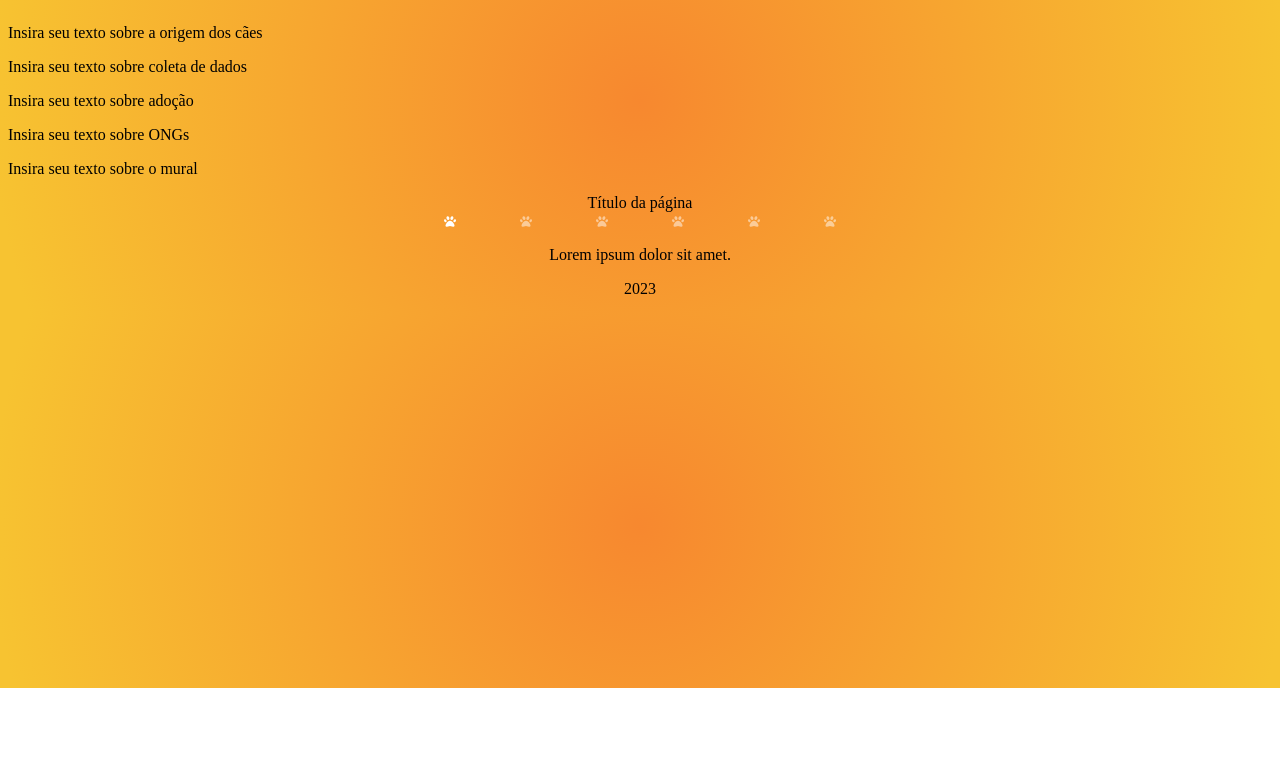
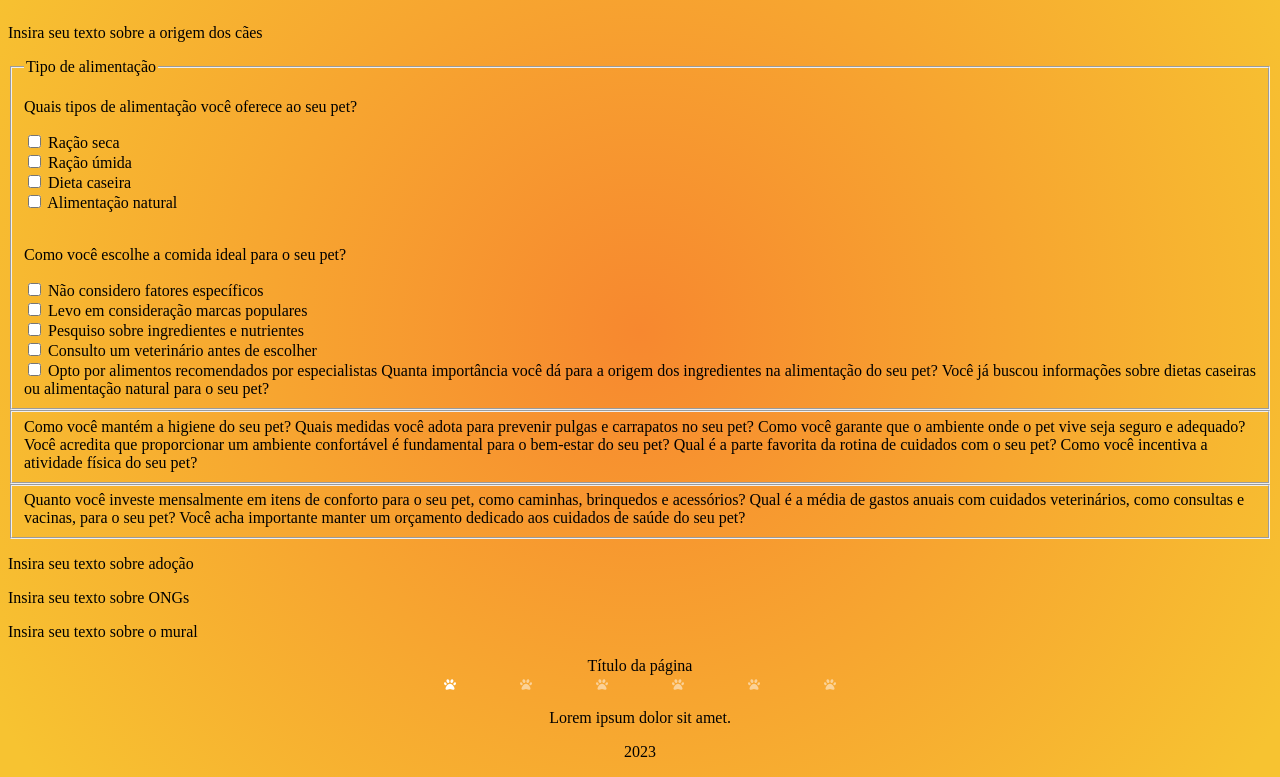
Before and after one commit to Grupo-4-Proz/infocao, a plain HTML site: page index.html in a window 1280 px wide. Shown: the part 112-889 px from the top of the page. Before the commit the page ends 800 px from the top, so only its background shows below. Drawn offline with nearby package versions, Linux system fonts and the light colour scheme.

Commit message:
formulario de interação iniciado

```diff
--- a/index.html
+++ b/index.html
@@ -34,7 +34,59 @@
         </section>
         <!-- Seção: Coleta de Dados (Aline) -->
         <section class="coleta_dados">
-            <p>Insira seu texto sobre coleta de dados</p>
+            <form action=""method="post"></form>
+                <fieldset id="alimentacao">
+                    <legend>Tipo de alimentação</legend>
+                    <p>Quais tipos de alimentação você oferece ao seu pet?</p>
+                    <input type="checkbox" name="tipos_alimentacao" value="racao_seca">
+                    <label for="tipos_alimentacao">Ração seca</label>
+                    <br>
+                    <input type="checkbox" name="tipos_alimentacao" value="racao_umida">
+                    <label for="tipos_alimentacao">Ração úmida</label>
+                    <br>
+                    <input type="checkbox" name="tipos_alimentacao" value="dieta_caseira">
+                    <label for="tipos_alimentacao">Dieta caseira</label>
+                    <br>
+                    <input type="checkbox" name="tipos_alimentacao" value="alimentacao_natural">
+                    <label for="tipos_alimentacao">Alimentação natural</label>
+                    <br>
+                    <br>
+                    <p>Como você escolhe a comida ideal para o seu pet?</p>
+                    <input type="checkbox" name="escolha_alimento" value="sem_preferencias">
+                    <label for="escolha_alimento">Não considero fatores específicos</label>
+                    <br>
+                    <input type="checkbox" name="escolha_alimento" value="marcas_populares">
+                    <label for="escolha_alimento">Levo em consideração marcas populares</label>
+                    <br>
+                    <input type="checkbox" name="escolha_alimento" value="ingredientes_nutrientes">
+                    <label for="escolha_alimento">Pesquiso sobre ingredientes e nutrientes</label>
+                    <br>
+                    <input type="checkbox" name="escolha_alimento" value="sugestao_veterinaria">
+                    <label for="escolha_alimento">Consulto um veterinário antes de escolher</label>
+                    <br>
+                    <input type="checkbox" name="escolha_alimento" value="recomendacao_especialistas">
+                    <label for="escolha_alimento">Opto por alimentos recomendados por especialistas</label>
+
+
+
+
+                    <label for="origem_ingredientes">Quanta importância você dá para a origem dos ingredientes na alimentação do seu pet?</label>
+                    <label for="dietas">Você já buscou informações sobre dietas caseiras ou alimentação natural para o seu pet?</label>
+                </fieldset>
+                <fieldset id="cuidados_diarios">
+                    <label for="higiene">Como você mantém a higiene do seu pet?</label>
+                    <label for="prevencao_parasitas">Quais medidas você adota para prevenir pulgas e carrapatos no seu pet?</label>
+                    <label for="ambiente_seguro">Como você garante que o ambiente onde o pet vive seja seguro e adequado?</label>
+                    <label for="proporcionar_seguranca">Você acredita que proporcionar um ambiente confortável é fundamental para o bem-estar do seu pet?</label>
+                    <label for="rotina_cuidados">Qual é a parte favorita da rotina de cuidados com o seu pet?</label>
+                    <label for="atividade_fisica">Como você incentiva a atividade física do seu pet?</label>
+                </fieldset>
+                <fieldset id="conforto">
+                    <label for="investimento_conforto">Quanto você investe mensalmente em itens de conforto para o seu pet, como caminhas, brinquedos e acessórios?</label>
+                    <label for="gastos_anuais">Qual é a média de gastos anuais com cuidados veterinários, como consultas e vacinas, para o seu pet?</label>
+                    <label for="orcamento_dedicado">Você acha importante manter um orçamento dedicado aos cuidados de saúde do seu pet?</label>
+                </fieldset>
+
         </section>
         <!-- Seção: Adoção (Claudinei) -->
         <section class="adocao">
```
Also changed, not shown: src/img/img_base/adote.png (renamed from src/img/adote.png), src/img/img_base/logo_infocao_colorido.png (renamed from src/img/logo_infocao_colorido.png).
